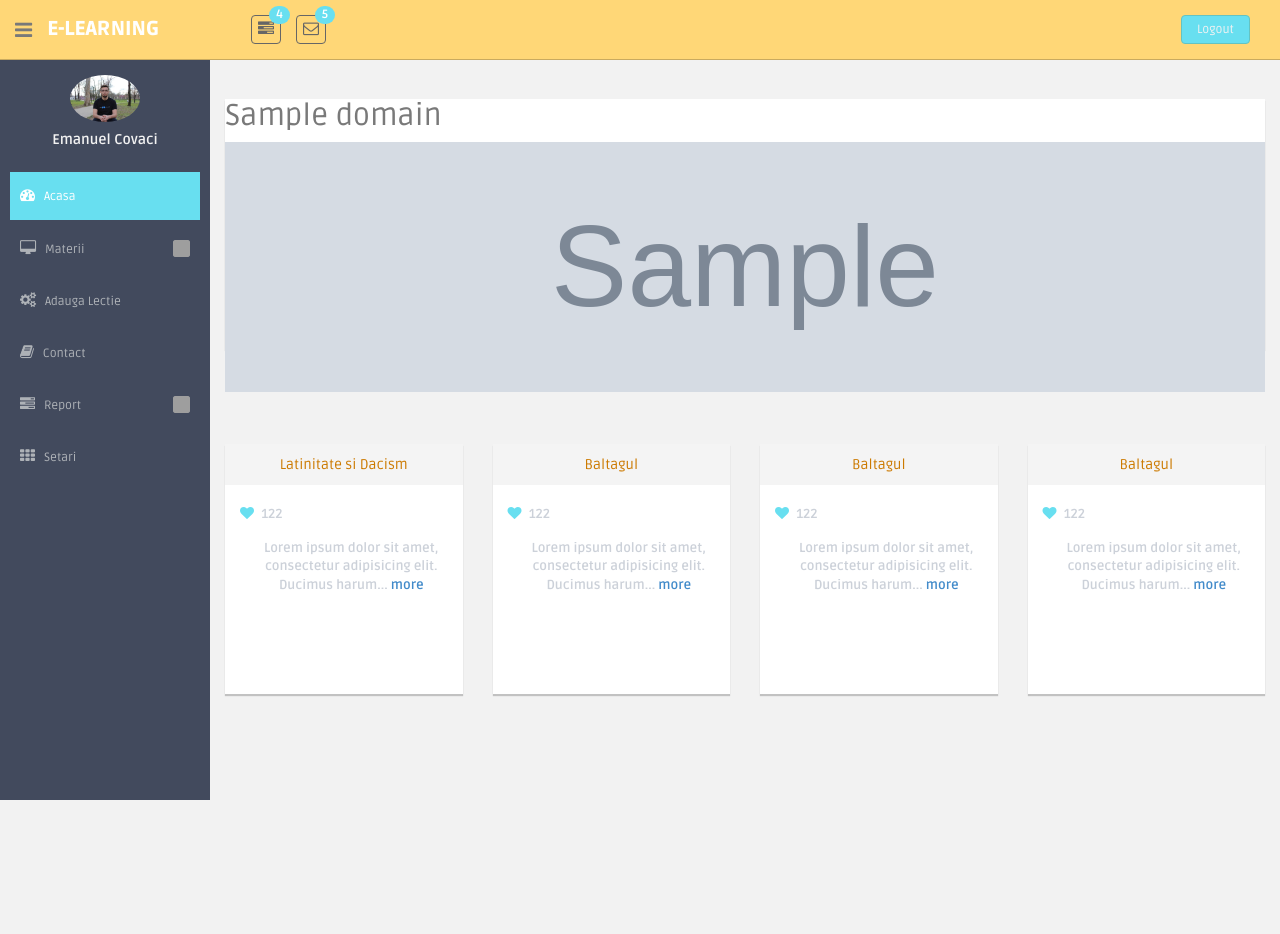
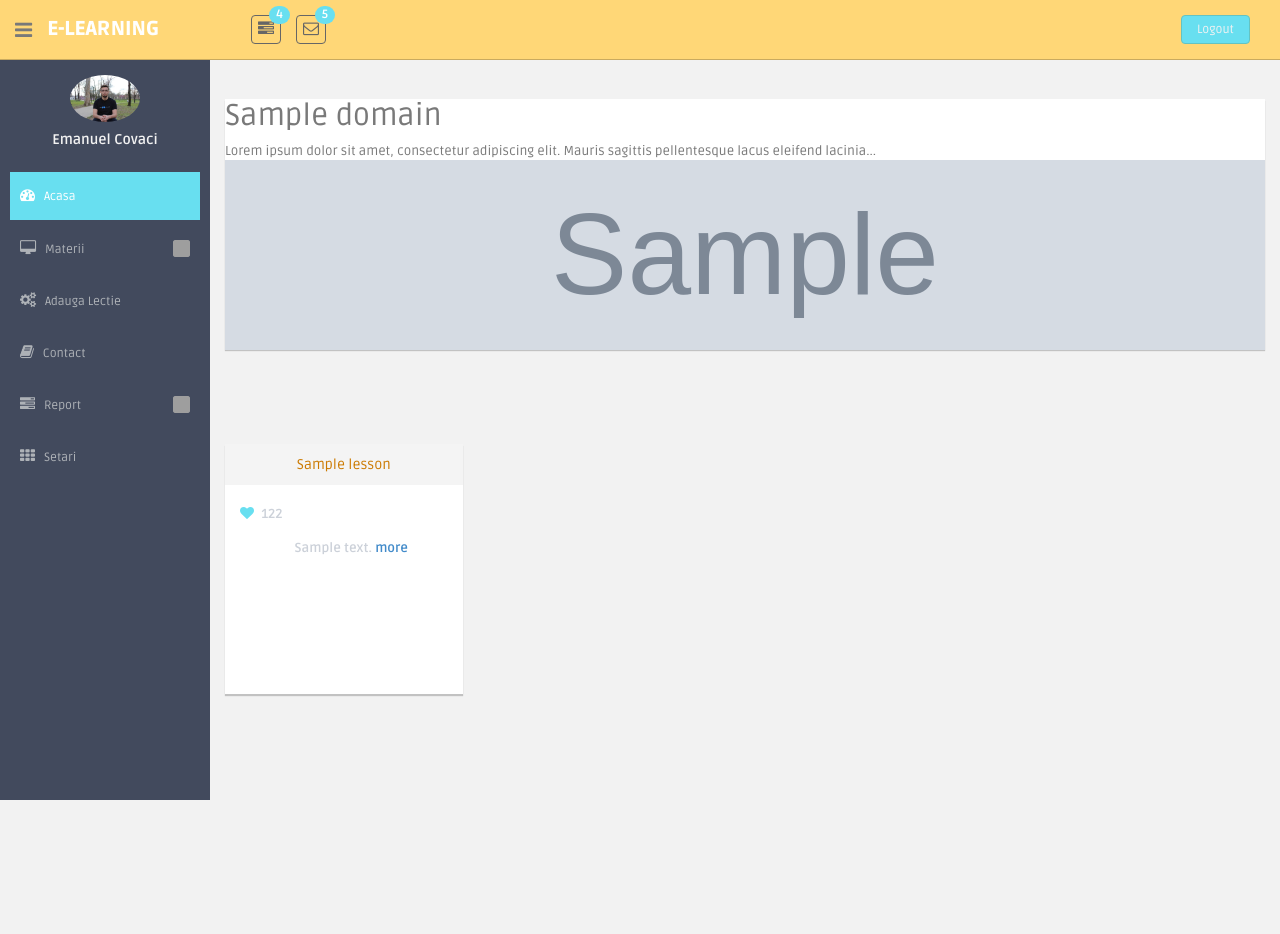
Before and after one commit to emanuelcovaci/e-learning, a Django app: template e_learning/templates/domain/domain.html in a window 1280 px wide. Shown: the top 934 px of the page. Run offline with Django 3.2, Linux system fonts and the light colour scheme; the template is opened without the code that fills it: values that come from a table or form of the project are taken from there, others are empty; tables that the repository leaves empty hold one stand-in row (values such as "Sample post"); grey boxes marked "Sample" are stand-in pictures; parts of the project's set-up code (start-up, migrations or seed data) failed here and were passed over; some libraries are stand-ins or nearby versions; grey boxes are pictures that could not be loaded.

Commit message:
lesson in domain page

```diff
--- a/e_learning/domain/views.py
+++ b/e_learning/domain/views.py
@@ -15,7 +15,7 @@ def domain(request, kind):
                                                  '-id')
     return render(request, 'domain/domain.html', {
         'domain': page_domain,
-        'lesson': lesson,
+        'lessons': lesson,
 
     },
                   )
--- a/e_learning/templates/domain/domain.html
+++ b/e_learning/templates/domain/domain.html
@@ -18,7 +18,11 @@
                           <h2 class="mdl-card__title-text">{{ domain.name }}</h2>
                         </div>
 
-                        <img src="{{ domain.image.url }}" alt="Smiley face" style=" height: 250px; width: 100%;">
+                        <div class="mdl-card__supporting-text">
+                          Lorem ipsum dolor sit amet, consectetur adipiscing elit. Mauris sagittis pellentesque lacus eleifend lacinia...
+                        </div>
+
+                        <img src="{{ domain.image.url }}" alt="Smiley face" style=" height: 190px; width: 100%;">
 
 
                 </div>
@@ -34,11 +38,11 @@
                       <!-- SERVER STATUS PANELS -->
 
 
-
+                    {% for lesson in lessons %}
                       	<div class="col-lg-3">
                       		<div class="white-panel pn">
                       			<div class="white-header">
-						  			<h5 style="color:#cc7a00">Latinitate si Dacism</h5>
+						  			<h5 style="color:#cc7a00">{{ lesson.title }}</h5>
                       			</div>
 								<div class="row">
 									<div class="col-sm-6 col-xs-6 goleft">
@@ -46,66 +50,19 @@
 									</div>
 									<div class="col-sm-6 col-xs-6"></div>
 	                      		</div>
-	                      		<p>Lorem ipsum dolor sit amet, consectetur adipisicing elit. Ducimus harum...
-                                    <a href="#">more</a>
+	                      		<p>{{ lesson.description }}
+                                    <a href="{{ lesson.slug }}">more</a>
 
                                 </p>
                       		</div>
                       	</div><!-- /col-md-4 -->
+                          {% endfor %}
 
-						<div class="col-lg-3">
-                      		<div class="white-panel pn">
-                      			<div class="white-header">
-						  			<h5 style="color:#cc7a00">Baltagul</h5>
-                      			</div>
-								<div class="row">
-									<div class="col-sm-6 col-xs-6 goleft">
-										<p><i class="fa fa-heart"></i> 122</p>
-									</div>
-									<div class="col-sm-6 col-xs-6"></div>
-	                      		</div>
-	                      		<p>Lorem ipsum dolor sit amet, consectetur adipisicing elit. Ducimus harum...
-                                    <a href="#">more</a>
 
-                                </p>
-                      		</div>
-                      	</div><!-- /col-md-4 -->
 
-                          <div class="col-lg-3">
-                      		<div class="white-panel pn">
-                      			<div class="white-header">
-						  			<h5 style="color:#cc7a00">Baltagul</h5>
-                      			</div>
-								<div class="row">
-									<div class="col-sm-6 col-xs-6 goleft">
-										<p><i class="fa fa-heart"></i> 122</p>
-									</div>
-									<div class="col-sm-6 col-xs-6"></div>
-	                      		</div>
-	                      		<p>Lorem ipsum dolor sit amet, consectetur adipisicing elit. Ducimus harum...
-                                    <a href="#">more</a>
 
-                                </p>
-                      		</div>
-                      	</div><!-- /col-md-4 -->
 
-                          <div class="col-lg-3">
-                      		<div class="white-panel pn">
-                      			<div class="white-header">
-						  			<h5 style="color:#cc7a00">Baltagul</h5>
-                      			</div>
-								<div class="row">
-									<div class="col-sm-6 col-xs-6 goleft">
-										<p><i class="fa fa-heart"></i> 122</p>
-									</div>
-									<div class="col-sm-6 col-xs-6"></div>
-	                      		</div>
-	                      		<p>Lorem ipsum dolor sit amet, consectetur adipisicing elit. Ducimus harum...
-                                    <a href="#">more</a>
 
-                                </p>
-                      		</div>
-                      	</div><!-- /col-md-4 -->
 
 
 
```
